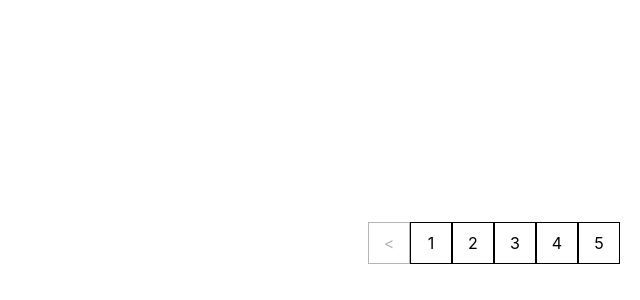
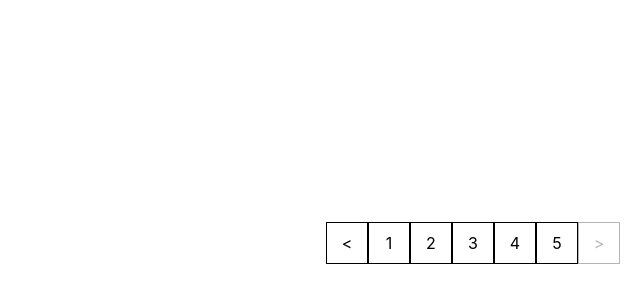
Before and after one commit to Kata1213/PaginationComponent, a React (Create React App) app: page / in a window 1280 px wide. Shown: the part 514-814 px from the top of the page, without its empty margins (640-1280 px from the left). Built offline with nearby package versions, Linux system fonts and the light colour scheme.

Commit message:
[Jingyue] add the next box

```diff
--- a/src/component/pagination.js
+++ b/src/component/pagination.js
@@ -5,7 +5,7 @@ export default class Pagination extends Component {
     constructor(props) {
         super(props)
         this.state = {
-            current: 1,
+            current: 5,
             total: 5,
         }
     }
@@ -20,6 +20,8 @@ export default class Pagination extends Component {
             pageList.push(<li>{i}</li>)
         }
 
+        pageList.push(<li className={current === total ? "forbiddenStyle" : "activeStyle"}> &gt; </li>)
+
         return pageList;
     }
 
```
